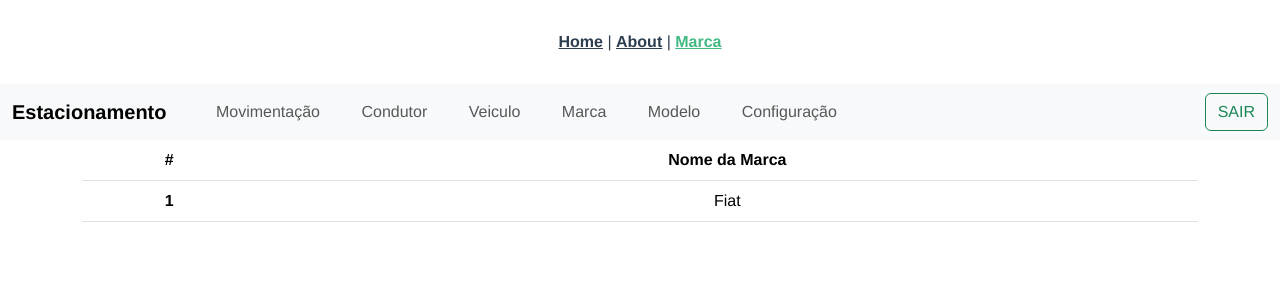
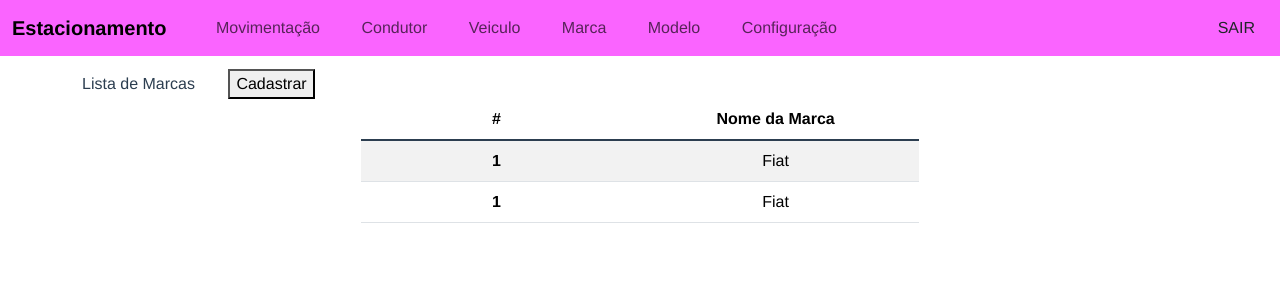
Before and after one commit to EmilioAnastacio/estacionamento_vue, a Vue app: page /marca in a window 1280 px wide. Shown: the top 300 px of the page. Built offline with nearby package versions, Linux system fonts and the light colour scheme.

Commit message:
PROXIMO COMMIT AI DOGgit add .!

```diff
--- a/src/App.vue
+++ b/src/App.vue
@@ -1,9 +1,9 @@
 <template>
-  <nav>
+  <!-- <nav>
     <router-link to="/">Home</router-link> |
     <router-link to="/about">About</router-link> |
     <router-link to="/marca">Marca</router-link>
-  </nav>
+  </nav> -->
   <router-view/>
 </template>
 
--- a/src/components/NavBar.vue
+++ b/src/components/NavBar.vue
@@ -1,5 +1,5 @@
 <template>
-  <nav class="navbar navbar-expand-lg bg-body-tertiary">
+  <nav class="navbar navbar-expand-lg bg-azul">
   <div class="container-fluid">
     <a class="navbar-brand" href="/">Estacionamento</a>
     <button class="navbar-toggler" type="button" data-bs-toggle="collapse" data-bs-target="#navbarSupportedContent" aria-controls="navbarSupportedContent" aria-expanded="false" aria-label="Toggle navigation">
@@ -26,9 +26,7 @@
           <a class="nav-link" href="">Configuração</a>
         </li>
       </ul>
-        <button class="d-flex btn btn-outline-success" type="submit">SAIR
-          <a href=""></a>
-        </button>
+      <router-link to="/marca"> <button type="button" class="btn">SAIR</button>  </router-link>
     </div>
   </div>
 </nav>
@@ -36,9 +34,9 @@
 
 <style lang="scss">
 
-  #NAVBAR{
-    background-color: aqua;
-  }
+.bg-azul{
+  background-color: rgb(250, 100, 255);
+}
   li{
     margin-left: 5%;
   }
--- a/src/views/marca/MarcaListaView.vue
+++ b/src/views/marca/MarcaListaView.vue
@@ -1,15 +1,24 @@
 <template>
   <NavBar></NavBar>
-<div class="container">
-  <table class="table">
+
+<div class="container d-flex text-center align-items-center header_marca">
+  <span>Lista de Marcas</span>
+  <router-link to="/marcaCadastrar" class="botao_cadastrar"> <button>Cadastrar</button>  </router-link>
+</div>
+
+<div class="container d-flex align-items-center justify-content-center">
+  <table class="table w-50 table-striped">
   <thead>
     <tr>
-      <th scope="col" class="p-2">#</th>
-      <th scope="col" class="p-2">Nome da Marca</th>
-
+      <th class="col-1" scope="col" >#</th>
+      <th class="col-1" scope="col" >Nome da Marca</th>
     </tr>
   </thead>
-    <tbody>
+    <tbody class="table-group-divider">
+      <tr>
+        <th scope="row">1</th>
+        <td>Fiat</td>
+      </tr>
       <tr>
         <th scope="row">1</th>
         <td>Fiat</td>
@@ -18,6 +27,19 @@
   </table>
 </div>
 </template>
+
+<style lang="scss">
+
+.header_marca{
+  padding-top: 1%;
+}
+
+.botao_cadastrar{
+  background-color: aquamarine;
+  margin-left: 3%;
+}
+
+</style>
 
 
 <script lang="ts">
```
